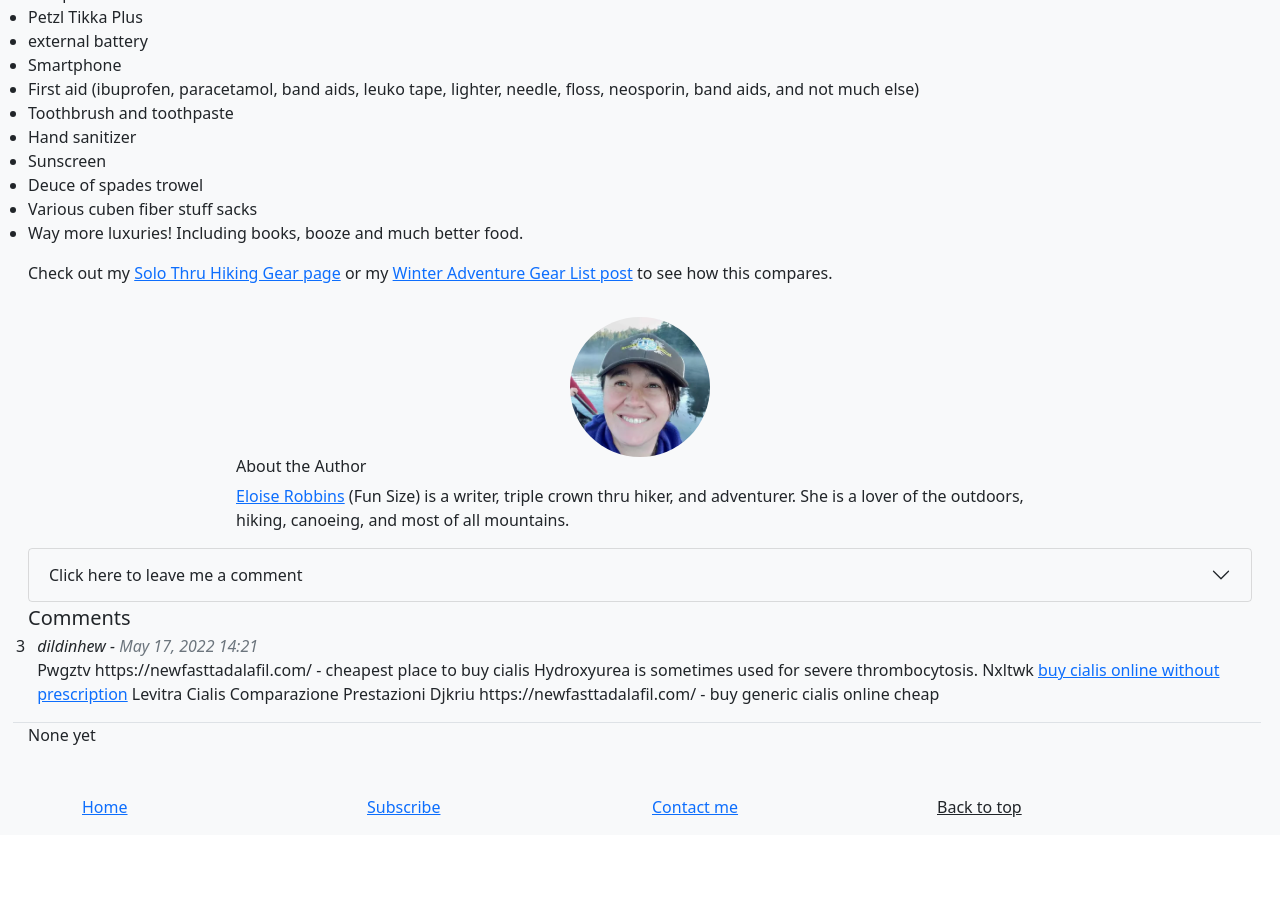
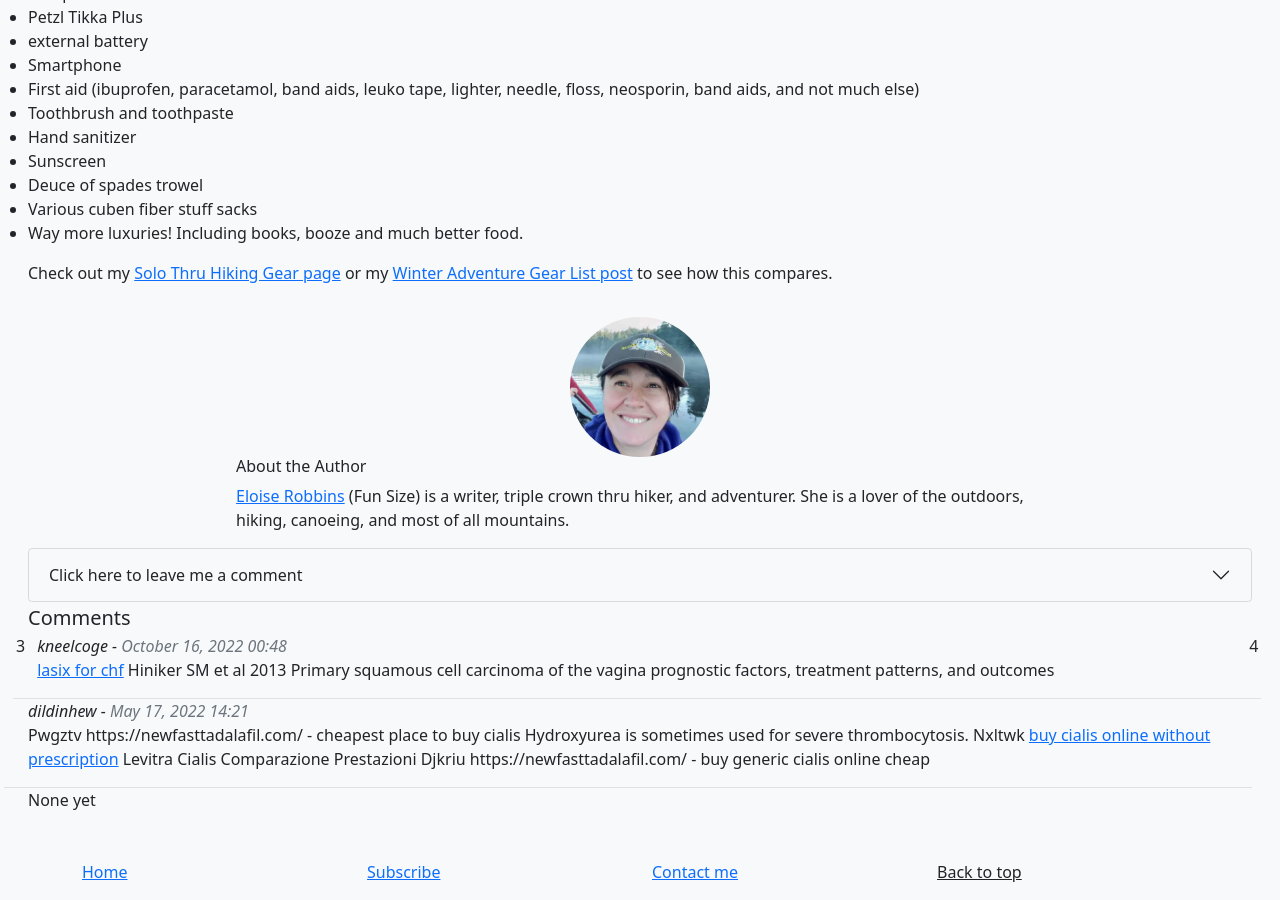
Before and after one commit to number5alive/funsizehikes, a Jekyll site: the page built from blog/_posts/2021-01-30-CanoeingGearList.md, in a window 1280 px wide and 900 px high, scrolled down 1014 px. Built offline with Jekyll 4.4.1, drawn with Linux system fonts in a browser that asks for light colours; before the commit the page ends 1849 px from its top, so only the background shows below that.

Commit message:
New comment for blogCanoeingGearList from kneelcoge

```diff
--- a/_data/comments/blogCanoeingGearList.yml
+++ b/_data/comments/blogCanoeingGearList.yml
@@ -1,3 +1,8 @@
+- comment: <a href=https://buylasixon.com/>lasix for chf</a> Hiniker SM et al 2013
+    Primary squamous cell carcinoma of the vagina prognostic factors, treatment patterns,
+    and outcomes
+  datetime: 2022/10/16 00:48:18
+  name: kneelcoge
 - comment: Pwgztv https://newfasttadalafil.com/ - cheapest place to buy cialis Hydroxyurea
     is sometimes used for severe thrombocytosis. Nxltwk <a href=https://newfasttadalafil.com/>buy
     cialis online without prescription</a> Levitra Cialis Comparazione Prestazioni
```
